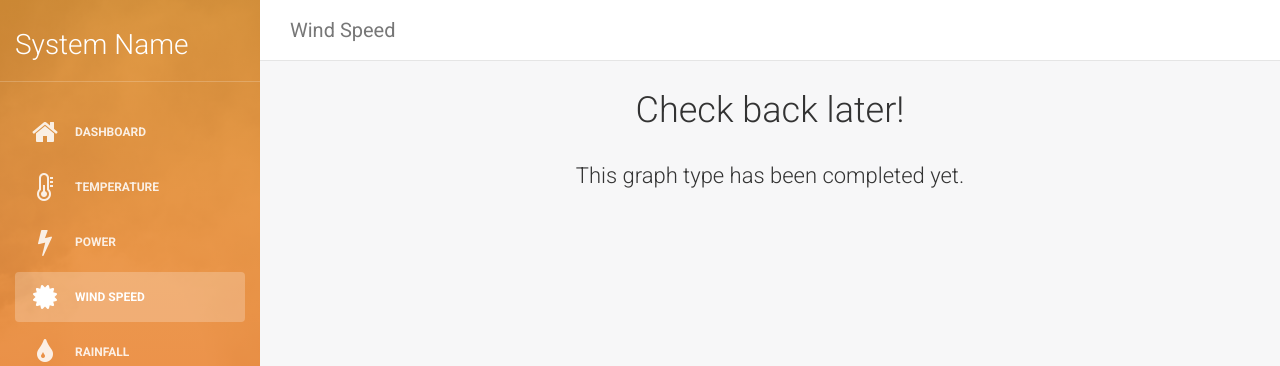
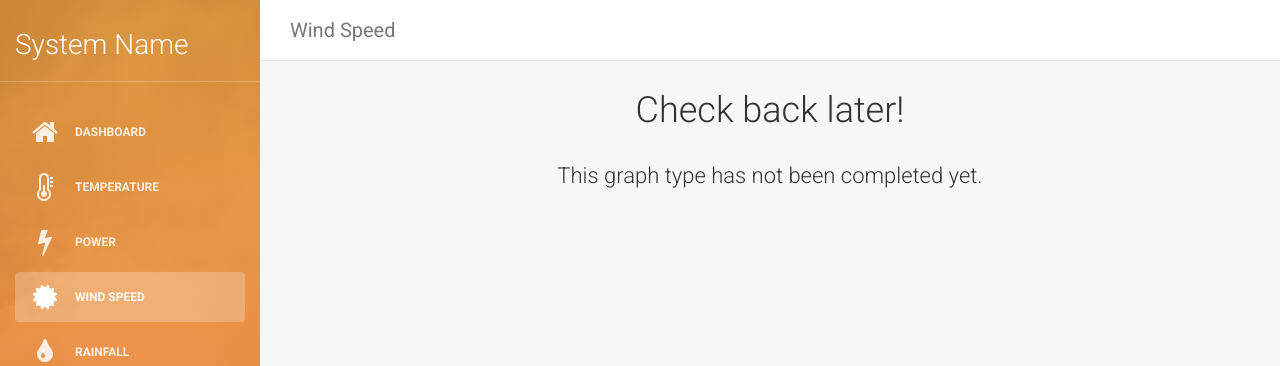
Before and after one commit to Jamie-/sensor-dashboard, a Flask app: page /wind in a window 1280 px wide. Shown: the top 366 px of the page. Run offline with Flask 2, Linux system fonts and the light colour scheme; some libraries are stand-ins or nearby versions.

Commit message:
Fixed typo

```diff
--- a/iot/templates/notimplemented.html
+++ b/iot/templates/notimplemented.html
@@ -3,6 +3,6 @@
 {% block content %}
     <div class="row text-center">
         <h2>Check back later!</h2>
-        <h4>This graph type has been completed yet.</h4>
+        <h4>This graph type has not been completed yet.</h4>
     </div>
 {% endblock %}
```
